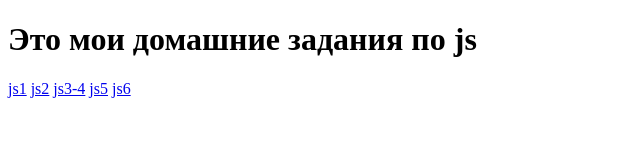
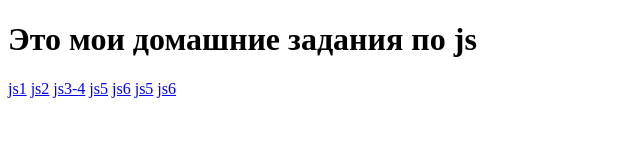
Before and after one commit to tarasgavr/tarasgavr.github.io, a plain HTML site: page javascript/index.html in a window 1280 px wide. Shown: the full height of the page, 0-640 px from the left. Drawn offline with Linux system fonts and the light colour scheme.

Commit message:
js7-8 added

```diff
--- a/javascript/index.html
+++ b/javascript/index.html
@@ -13,5 +13,8 @@
   <a href="jshome3-4.html">js3-4</a>
   <a href="jshome5.html">js5</a>
   <a href="jshome6.html">js6</a>
+  <a href="jshome7.html">js5</a>
+  <a href="jshome8.html">js6</a>
+
 </body>
 </html>
```
